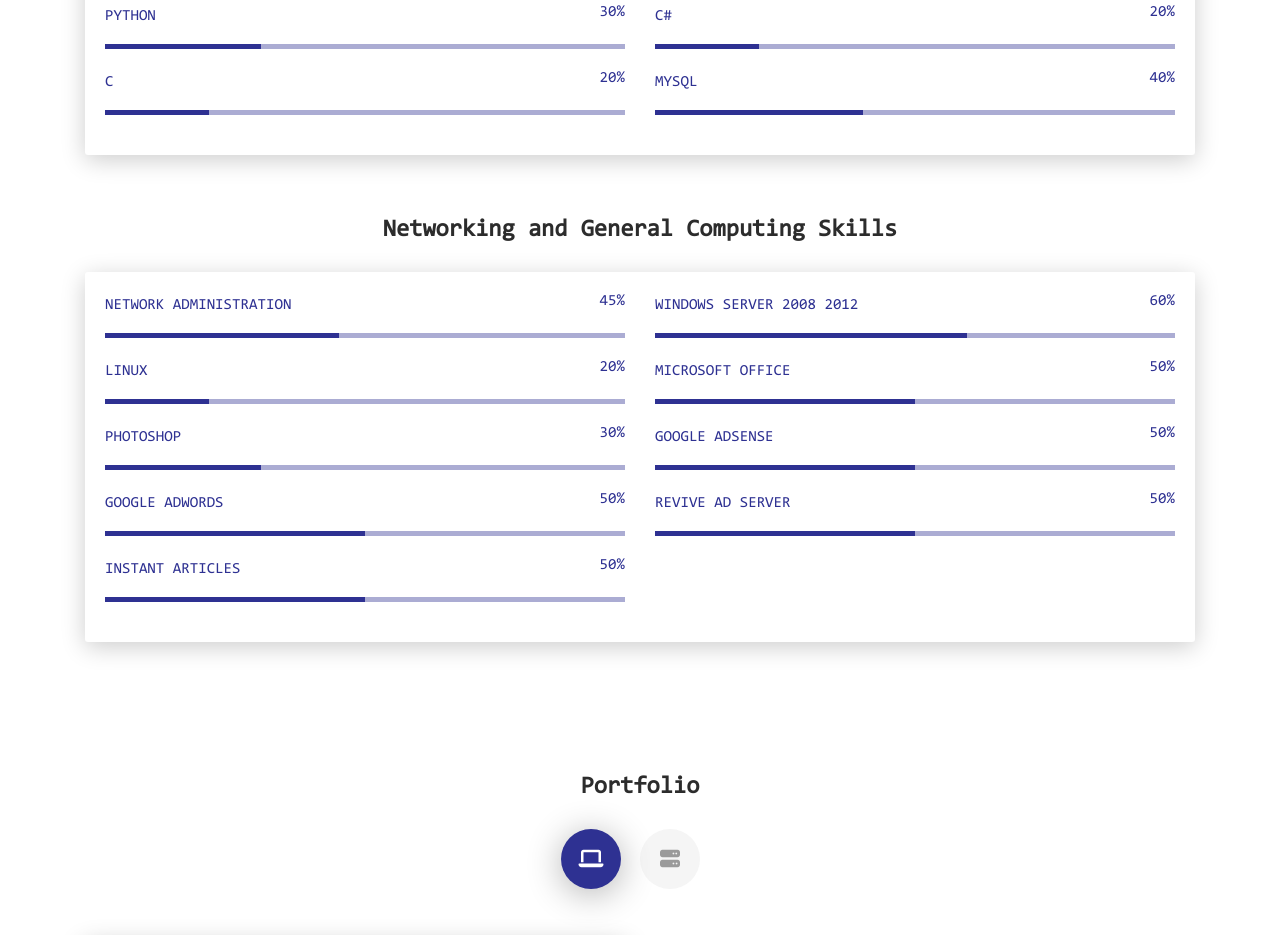
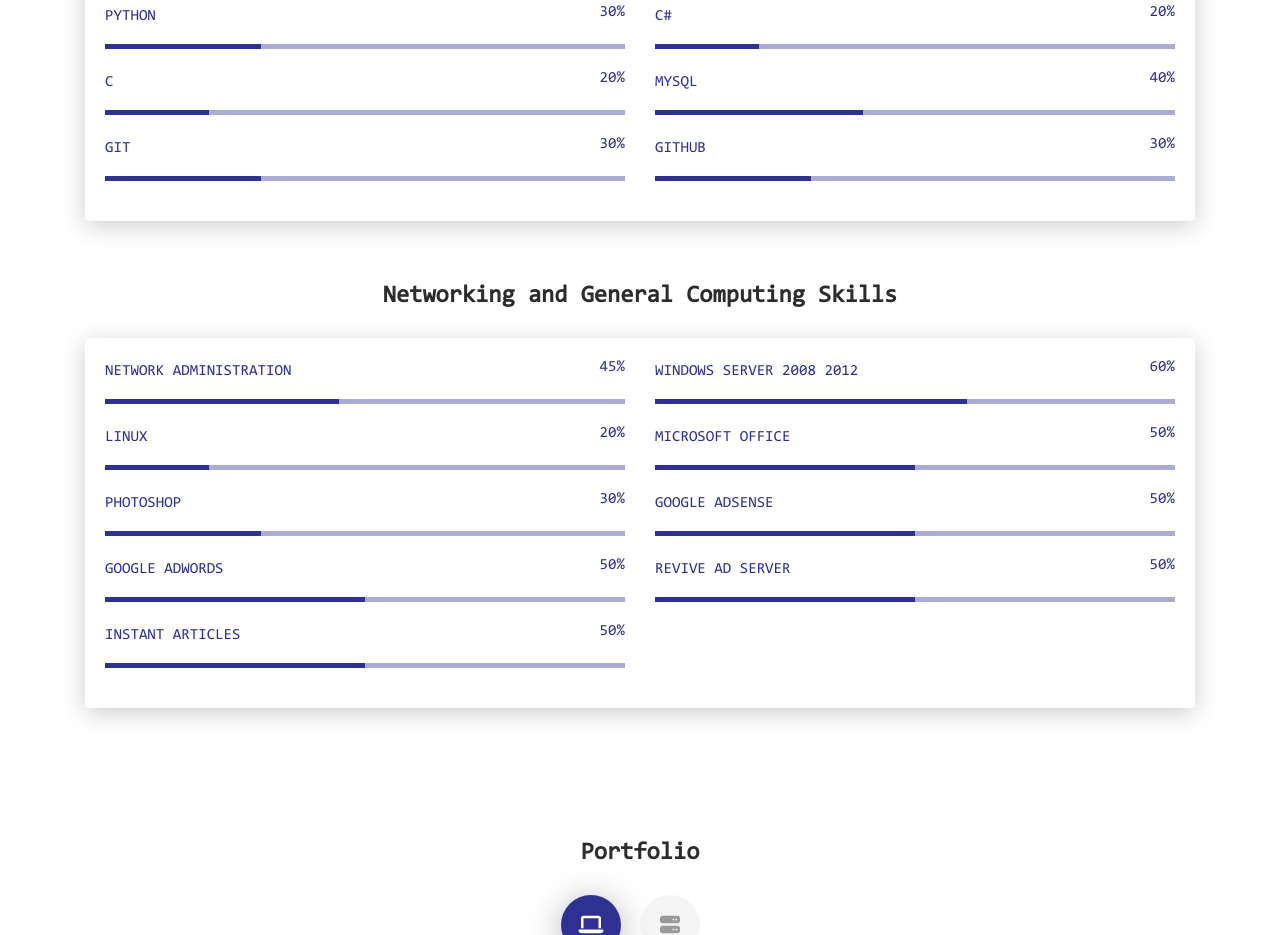
Before and after one commit to bit-01/my-cv-12062018, a plain HTML site: page index.html in a window 1280 px wide. Shown: the part 1398-2333 px from the top of the page. Drawn offline with Linux system fonts and the light colour scheme.

Commit message:
Added Git and GitHub Skills

```diff
--- a/index.html
+++ b/index.html
@@ -196,6 +196,24 @@
               </div>
             </div>
           </div>
+        <div class="row">
+            <div class="col-md-6">
+              <div class="progress-container progress-primary"><span class="progress-badge">Git</span>
+                <div class="progress">
+                  <div class="progress-bar progress-bar-primary" data-aos="progress-full" data-aos-offset="10" data-aos-duration="2000" role="progressbar" aria-valuenow="60" aria-valuemin="0" aria-valuemax="100" style="width: 30%;"></div><span class="progress-value">30%</span>
+                </div>
+              </div>
+            </div>
+            <div class="col-md-6">
+                <div class="progress-container progress-primary"><span class="progress-badge">GitHub</span>
+                  <div class="progress">
+                    <div class="progress-bar progress-bar-primary" data-aos="progress-full" data-aos-offset="10" data-aos-duration="2000" role="progressbar" aria-valuenow="60" aria-valuemin="0" aria-valuemax="100" style="width: 30%;"></div><span class="progress-value">30%</span>
+                  </div>
+                </div>
+              </div>
+            </div>
+        </div>
+
         </div>
       </div>
     </div>
```
